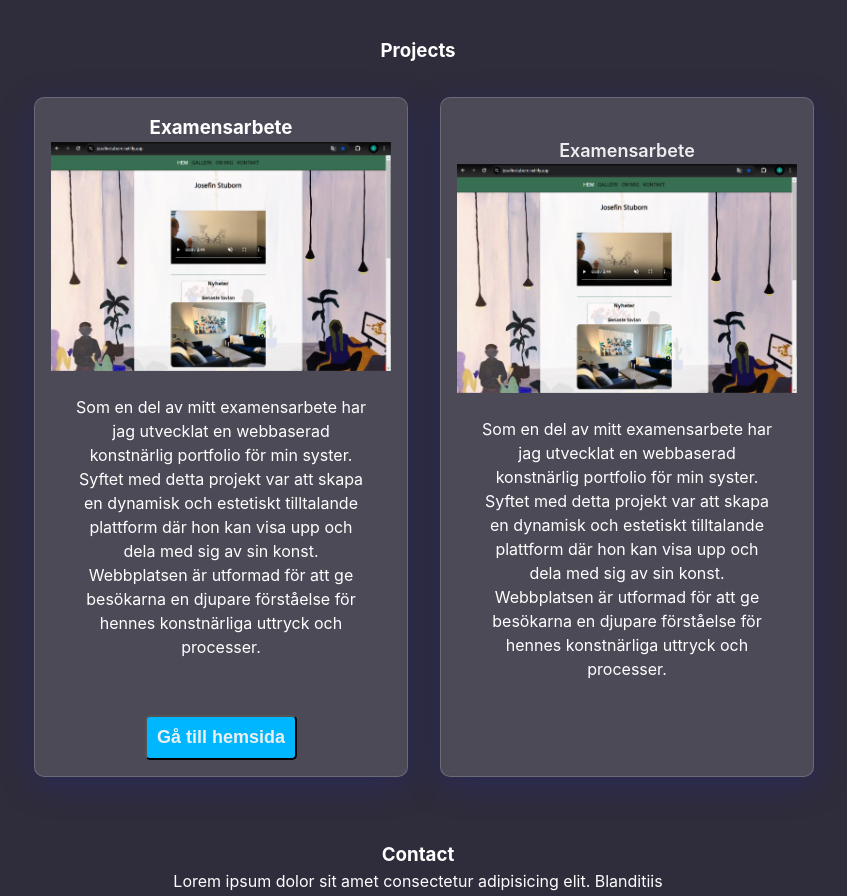
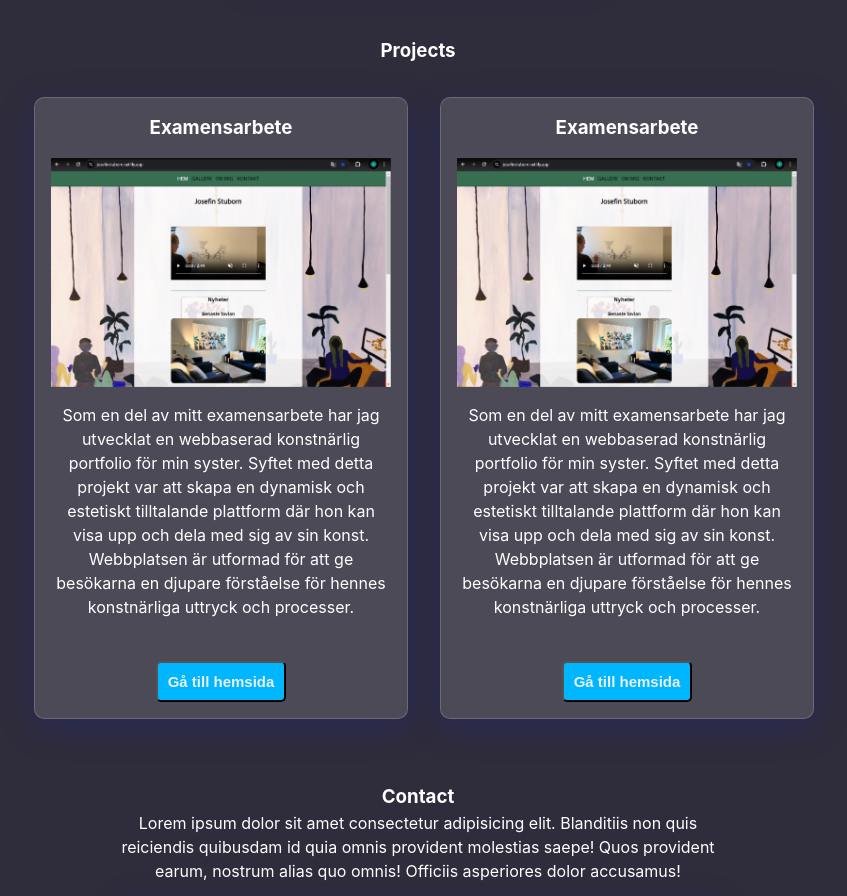
Before and after one commit to Stuuben/Portfolio-2, a React (Vite) app: page / in a window 1280 px wide. Shown: the part 1000-1896 px from the top of the page, without its empty margins (222-1069 px from the left). Built offline with nearby package versions, Linux system fonts and the light colour scheme.

Commit message:
add styling

```diff
--- a/src/pages/Contact.tsx
+++ b/src/pages/Contact.tsx
@@ -1,6 +1,4 @@
-import { ChangeEvent, FormEvent, useState } from "react";
 import "../scss/Contact.scss";
-import React from "react";
 import { Form } from "../components/Form";
 
 export const Contact = () => {
--- a/src/pages/Projects.tsx
+++ b/src/pages/Projects.tsx
@@ -1,12 +1,13 @@
+import "../scss/Projects.scss";
+
 export const Projects = () => {
   return (
     <div className="projects-wrapper">
       <h3 style={{ textAlign: "center", paddingBottom: "1rem" }}>Projects</h3>
       <div className="projects-inner">
-        {" "}
         <div className="project-item">
           <div className="center">
-            <h3>Examensarbete</h3>
+            <h3 className="project-title">Examensarbete</h3>
             <img src="/jstuub.png" alt="Josefins hemsida" width={340} />
 
             <p className="description">
@@ -30,13 +31,7 @@ export const Projects = () => {
         </div>
         <div className="project-item">
           <div className="center">
-            <a
-              className="link"
-              rel="stylesheet"
-              href="https://josefinstuborn.netlify.app/"
-            >
-              Examensarbete
-            </a>
+            <h3 className="project-title">Examensarbete</h3>
             <img src="/jstuub.png" alt="Josefins hemsida" width={340} />
 
             <p className="description">
@@ -47,6 +42,15 @@ export const Projects = () => {
               utformad för att ge besökarna en djupare förståelse för hennes
               konstnärliga uttryck och processer.
             </p>
+            <button className="button-project">
+              <a
+                className="link"
+                href="https://josefinstuborn.netlify.app/"
+                target="_blank"
+              >
+                Gå till hemsida
+              </a>
+            </button>
           </div>
         </div>
       </div>
--- a/src/scss/Contact.scss
+++ b/src/scss/Contact.scss
@@ -6,14 +6,15 @@
 
 input {
   background-color: rgb(37, 39, 53);
-  border: 1px solid black;
-
+  border-radius: 5px;
   color: white;
   width: 100%;
+
   ::placeholder {
     color: white;
   }
 }
+
 textarea {
   background-color: rgb(37, 39, 53);
   border: 1px solid rgb(21, 21, 21);
@@ -40,6 +41,7 @@ form {
     padding: 10px;
     font-family: Arial, Helvetica, sans-serif;
   }
+}
 textarea {
   padding: 10px;
   font-family: Arial, Helvetica, sans-serif;
@@ -56,7 +58,6 @@ form {
     background-color: rgb(1, 137, 190);
   }
 }
-}
 
 .form-wrapper {
   padding: 1px;
@@ -68,18 +69,21 @@ form {
   border: 1px solid rgba(255, 255, 255, 0.18);
   margin: 1rem;
 
-  @media screen and (min-width: 680px) {
-    width: 80%;
+  @media screen and (min-width: 390px) {
+    width: 390px;
   }
-  @media screen and (min-width: 1200px) {
-    max-width: 500px;
+  @media screen and (min-width: 768px) {
+    width: 600px;
   }
 }
 
 .contact-text {
-  max-width: 300px;
+  width: 390px;
   text-align: center;
-  @media screen and (min-width: 680px) {
-    max-width: 500px;
+  @media screen and (min-width: 390px) {
+    width: 390px;
+  }
+  @media screen and (min-width: 768px) {
+    width: 600px;
   }
 }
--- a/src/scss/Home.scss
+++ b/src/scss/Home.scss
@@ -84,78 +84,11 @@ h2 {
 }
 .slider-wrapper {
   width: 350px;
-  padding-top: 2rem;
-}
+  margin-top: 2rem;
 
-.projects-wrapper {
-  display: flex;
-  flex-direction: column;
-  justify-content: center;
-  align-items: center;
-  padding-top: 4rem;
-
-  // background-image: url(/public/b2fb21f206c56acc2007ed7e587d9770.jpg);
-  // background-size: cover;
-  // color: white;
-}
-.projects-inner {
-  max-width: 800px;
-  // border: 1px solid red;
-  // background-color: #7974ff93;
-
-  @media screen and (min-width: 768px) {
-    display: flex;
-    flex-direction: row;
-  }
-}
-.project-item {
-  max-width: 390px;
-  display: flex;
-  flex-direction: column;
-  justify-content: center;
-  align-items: center;
-  padding: 1rem;
-  margin: 1rem;
-  background: rgba(255, 255, 255, 0.146);
   box-shadow: 0 8px 32px 0 rgba(31, 38, 135, 0.37);
   backdrop-filter: blur(2.5px);
   -webkit-backdrop-filter: blur(2.5px);
-  border-radius: 10px;
-  border: 1px solid rgba(255, 255, 255, 0.18);
-}
-.button-project {
-  // display: inline-block;
-  // padding: 10px 20px;
-  // font-size: 18px;
-  // cursor: pointer;
-  // text-align: center;
-  // text-decoration: none;
-  // outline: none;
-  // color: #fff;
-  // background-color: rgb(0, 183, 255);
-  // border: none;
-  // border-radius: 5px;
-
-  padding: 10px;
-  border-radius: 5px;
-  background-color: rgb(0, 183, 255);
-  font-size: 15px;
-  color: white;
-  cursor: pointer;
-  transition: background-color 0.3s ease;
-}
-
-/* Hover Effect */
-.button-project:hover {
-  // background-color: #1271ca;
-  // box-shadow: 0 1px 10px 3px #1269c6;
-  background-color: rgb(1, 137, 190);
-}
-
-/* Focus State */
-.button-project:focus {
-  outline: none;
-  box-shadow: 0 0 0 3px rgba(0, 123, 255, 0.5);
 }
 
 .center {
@@ -165,16 +98,9 @@ h2 {
   align-items: center;
 }
 
-.description {
-  text-align: center;
-  max-width: 390px;
-  margin-bottom: 2rem;
-  padding: 24px;
-}
-
 .link {
   color: rgb(236, 238, 239);
-  font-size: 18px;
+  font-size: 15px;
 }
 .home-hero {
   min-height: 90vh;
--- /dev/null
+++ b/src/scss/Projects.scss
@@ -0,0 +1,69 @@
+.projects-wrapper {
+  display: flex;
+  flex-direction: column;
+  justify-content: center;
+  align-items: center;
+  padding-top: 4rem;
+
+  // background-image: url(/public/b2fb21f206c56acc2007ed7e587d9770.jpg);
+  // background-size: cover;
+  // color: white;
+}
+.projects-inner {
+  max-width: 800px;
+  // border: 1px solid red;
+  // background-color: #7974ff93;
+
+  @media screen and (min-width: 800px) {
+    display: flex;
+    flex-direction: row;
+  }
+}
+.project-item {
+  max-width: 390px;
+  display: flex;
+  flex-direction: column;
+  justify-content: center;
+  align-items: center;
+  padding: 1rem;
+  margin: 1rem;
+  background: rgba(255, 255, 255, 0.146);
+  box-shadow: 0 8px 32px 0 rgba(31, 38, 135, 0.37);
+  backdrop-filter: blur(2.5px);
+  -webkit-backdrop-filter: blur(2.5px);
+  border-radius: 10px;
+  border: 1px solid rgba(255, 255, 255, 0.18);
+}
+.button-project {
+  padding: 10px;
+  border-radius: 5px;
+  background-color: rgb(0, 183, 255);
+  color: white;
+  cursor: pointer;
+  transition: background-color 0.3s ease;
+}
+
+/* Hover Effect */
+.button-project:hover {
+  // background-color: #1271ca;
+  // box-shadow: 0 1px 10px 3px #1269c6;
+  background-color: rgb(1, 137, 190);
+}
+
+/* Focus State */
+.button-project:focus {
+  outline: none;
+  box-shadow: 0 0 0 3px rgba(0, 123, 255, 0.5);
+}
+
+.description {
+  text-align: center;
+  max-width: 390px;
+  margin-bottom: 1rem;
+  padding-top: 1rem;
+  padding-bottom: 1rem;
+}
+
+.project-title {
+  margin-bottom: 1rem;
+}
```
Lines whose indentation alone changed are shown as unchanged.
